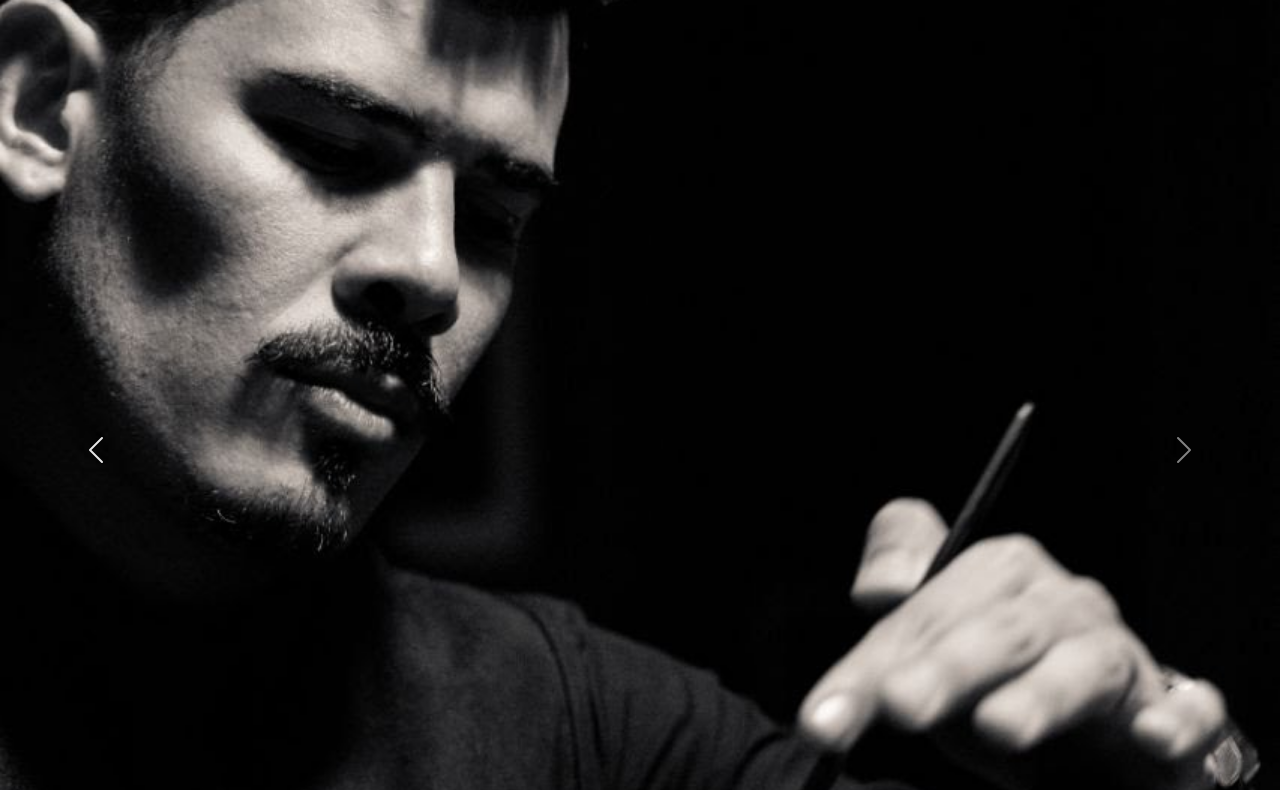
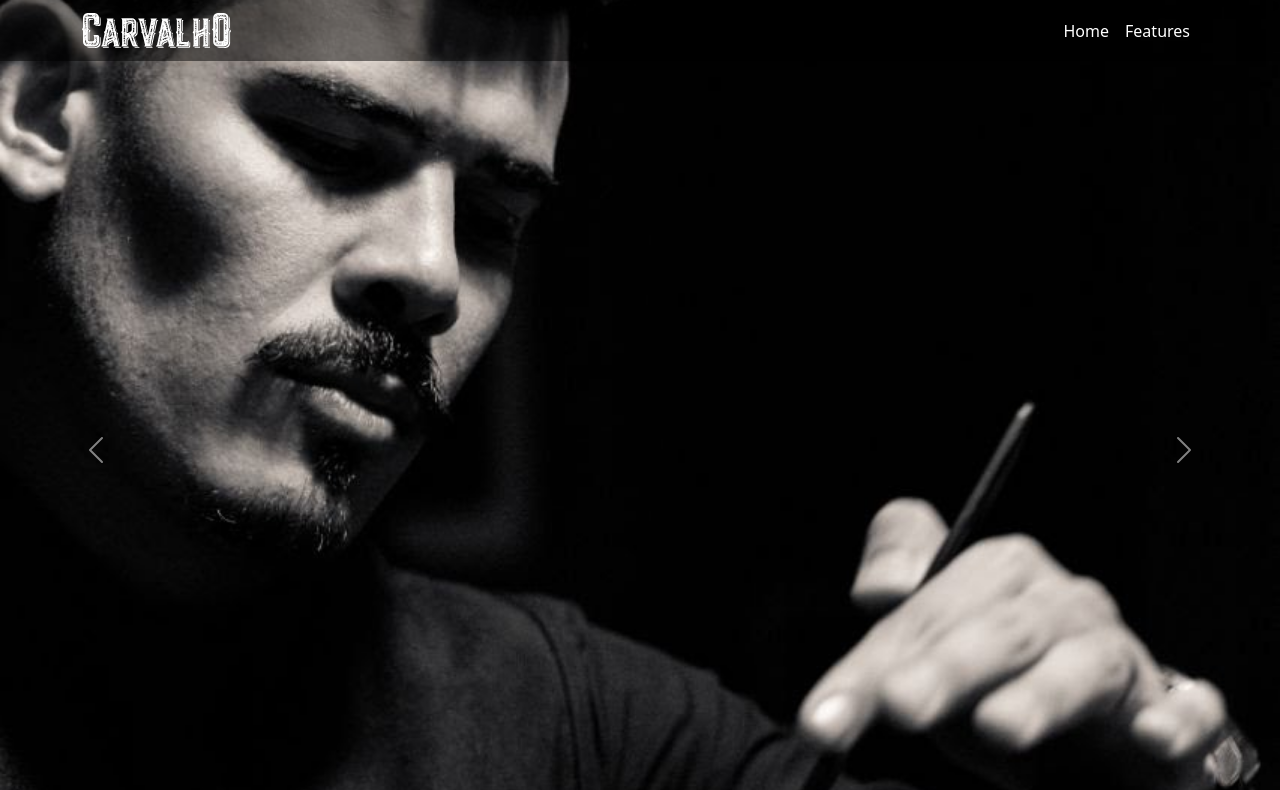
Before and after one commit to zero27barbering/sitezero27, a Next.js app: page / in a window 1280 px wide. Shown: the top 790 px of the page. Built offline with nearby package versions, Linux system fonts and the light colour scheme.

Commit message:
mobile enhancements

```diff
--- a/pages/index.js
+++ b/pages/index.js
@@ -1,14 +1,15 @@
+import React from "react";
 import Products from '../src/components/Products';
-import Combos from '../src/components/Combos';
 import Infobar from '../src/components/Infobar';
 import ServiceArea from '../src/components/ServiceArea';
 import Header from '../src/components/Header';
-import ComboArea from '../src/components/ComboArea';
 import Footer from "../src/components/Footer";
+import NavBar from "../src/components/NavBar";
 
 export default function Home() {
   return (
     <>
+      <NavBar />
       <Header />
       <Infobar />
       <ServiceArea className="container">
--- /dev/null
+++ b/src/components/NavBar/index.js
@@ -0,0 +1,41 @@
+import styled from 'styled-components';
+import React from "react";
+
+export const Container = styled.header`
+    display: flex;
+
+  nav {
+    width: 100%;
+    position: fixed;
+    z-index: 2;
+    background-color: rgba(0, 0, 0, 0.5);
+  }
+
+`
+
+export default function NavBar() {
+    return (
+        <Container>
+            <nav className="navbar navbar-expand-sm navbar-light">
+                <div className="container">
+                    <a className="navbar-brand" href="#">
+                        <img src="/img/logo-carvalho.svg" alt="Logo"/>
+                    </a>
+                    <button className="navbar-toggler" type="button" data-bs-toggle="collapse" data-bs-target="#navbarNav">
+                        <span className="navbar-toggler-icon" />
+                    </button>
+                    <div className="collapse navbar-collapse justify-content-end" id="navbarNav">
+                        <ul className="navbar-nav">
+                            <li className="nav-item">
+                                <a className="nav-link text-white" href="#">Home</a>
+                            </li>
+                            <li className="nav-item">
+                                <a className="nav-link text-white" href="#">Features</a>
+                            </li>
+                        </ul>
+                    </div>
+                </div>
+            </nav>
+        </Container>
+    )
+}
```
